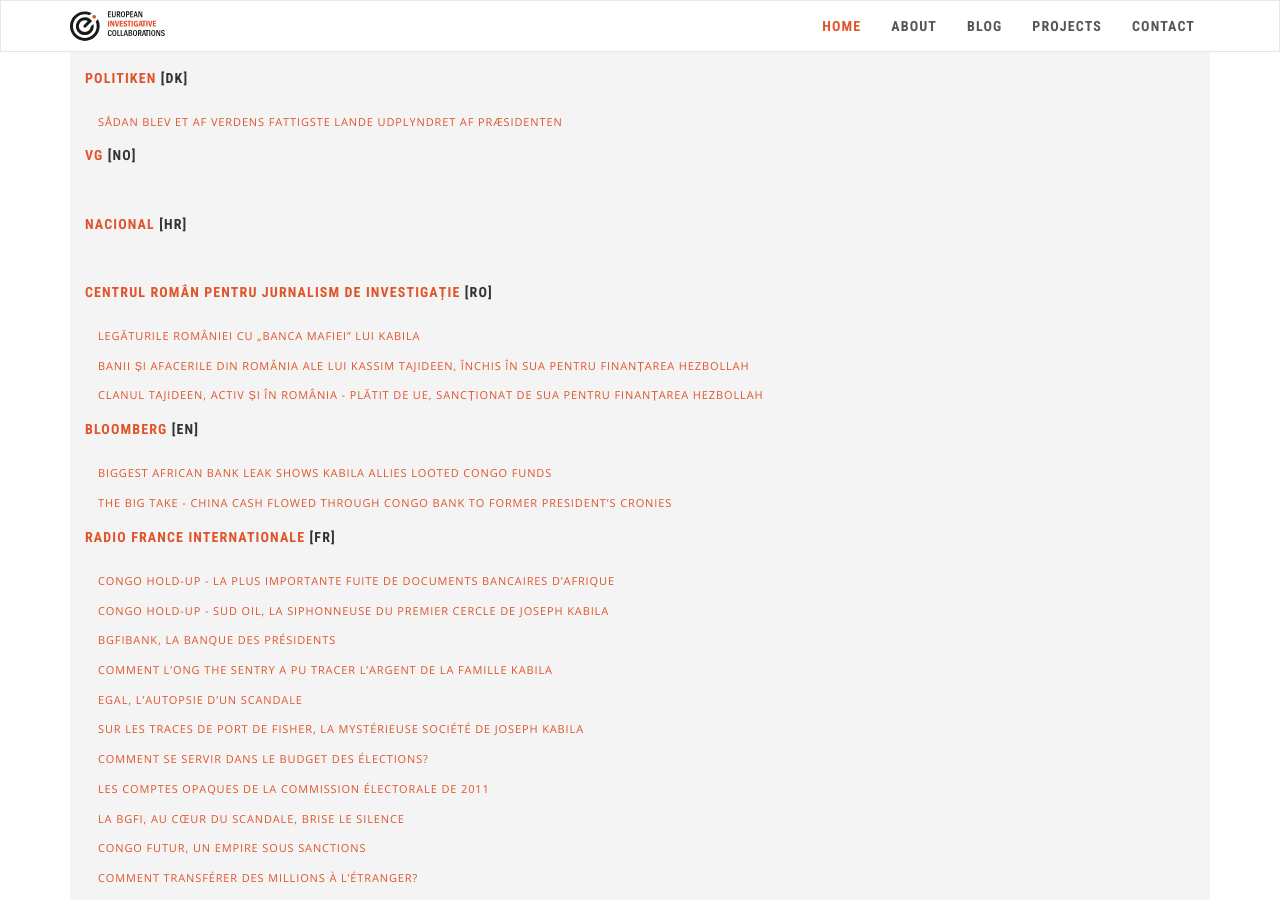
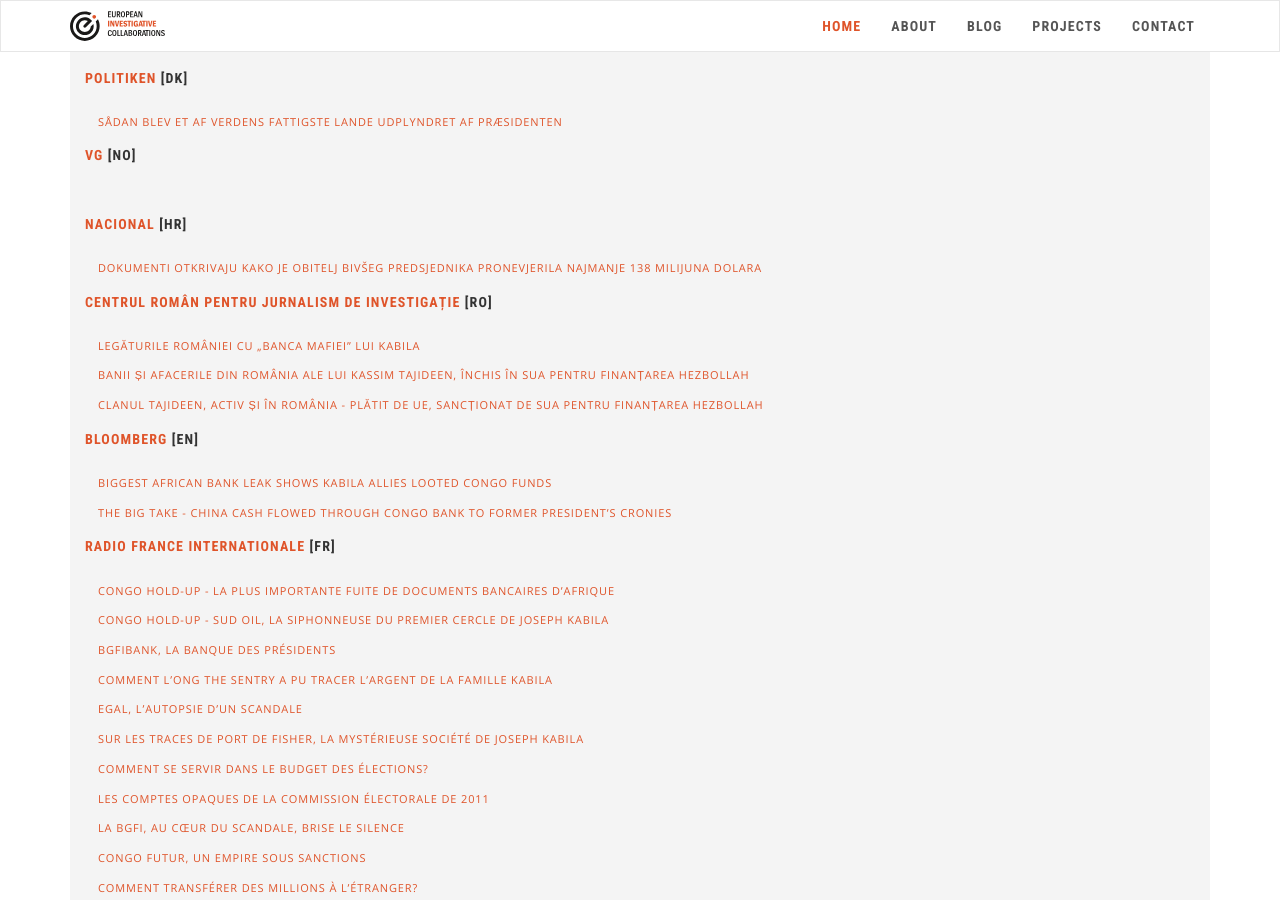
Before and after one commit to eic-network/eic-incubator.github.io, a Jekyll site: the page built from _projects/congo-holdup.md, in a window 1280 px wide and 900 px high, scrolled down 2870 px. Built offline with Jekyll 4.4.1, drawn with Linux system fonts in a browser that asks for light colours; nearby versions of some CDN libraries.

Commit message:
Update congo-holdup.md

```diff
--- a/_projects/congo-holdup.md
+++ b/_projects/congo-holdup.md
@@ -146,8 +146,8 @@ publications:
   url: https://www.vg.no/
 - lang: "[HR]"
   links:
-  - name:
-    url:
+  - name: Dokumenti otkrivaju kako je obitelj bivšeg predsjednika pronevjerila najmanje 138 milijuna dolara
+    url: https://www.nacional.hr/congo-hold-up-dokumenti-otkrivaju-kako-je-obitelj-bivseg-predsjednika-dr-konga-pronevjerila-najmanje-138-milijuna-dolara/
   name: Nacional
   url: https://nacional.hr/
 - lang: "[RO]"
```
